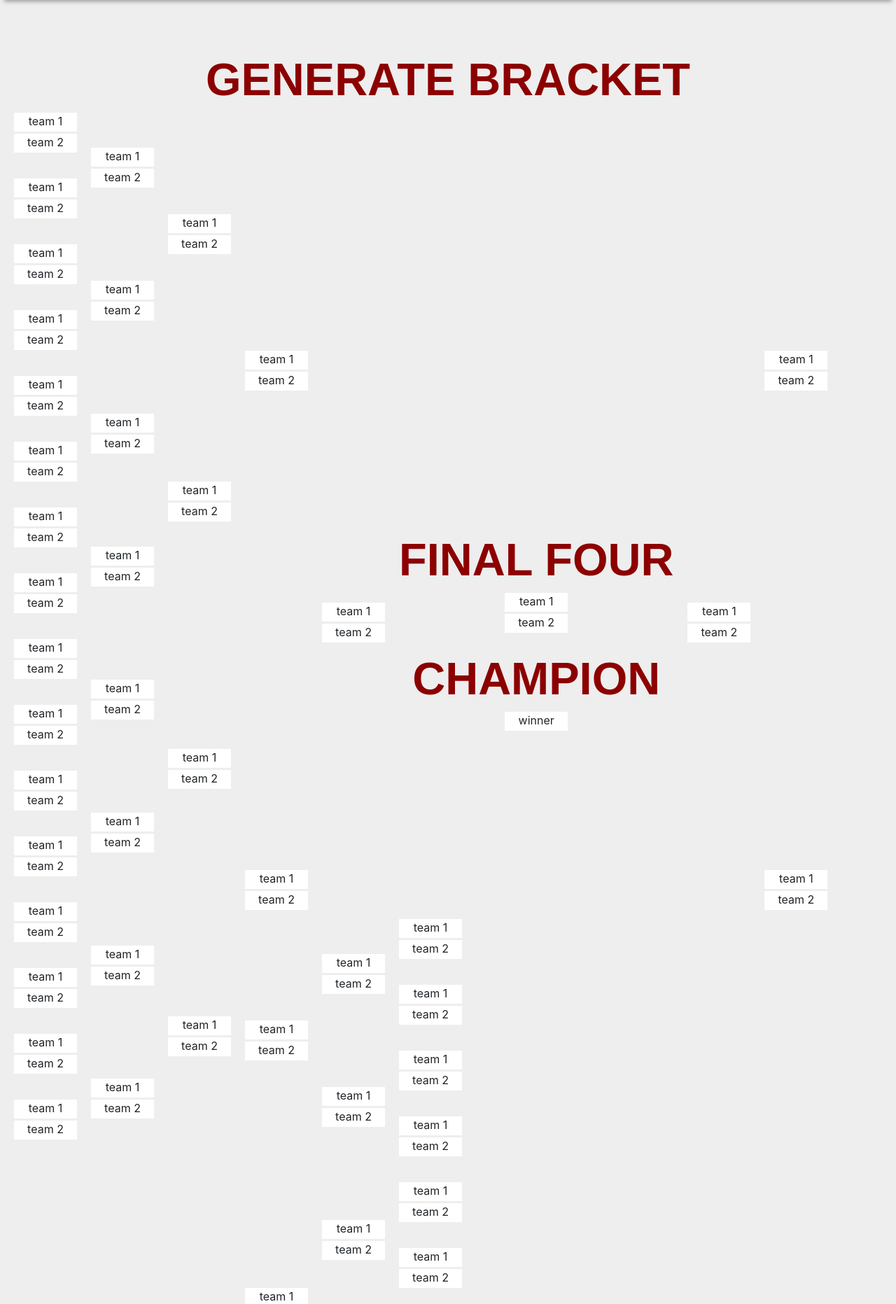
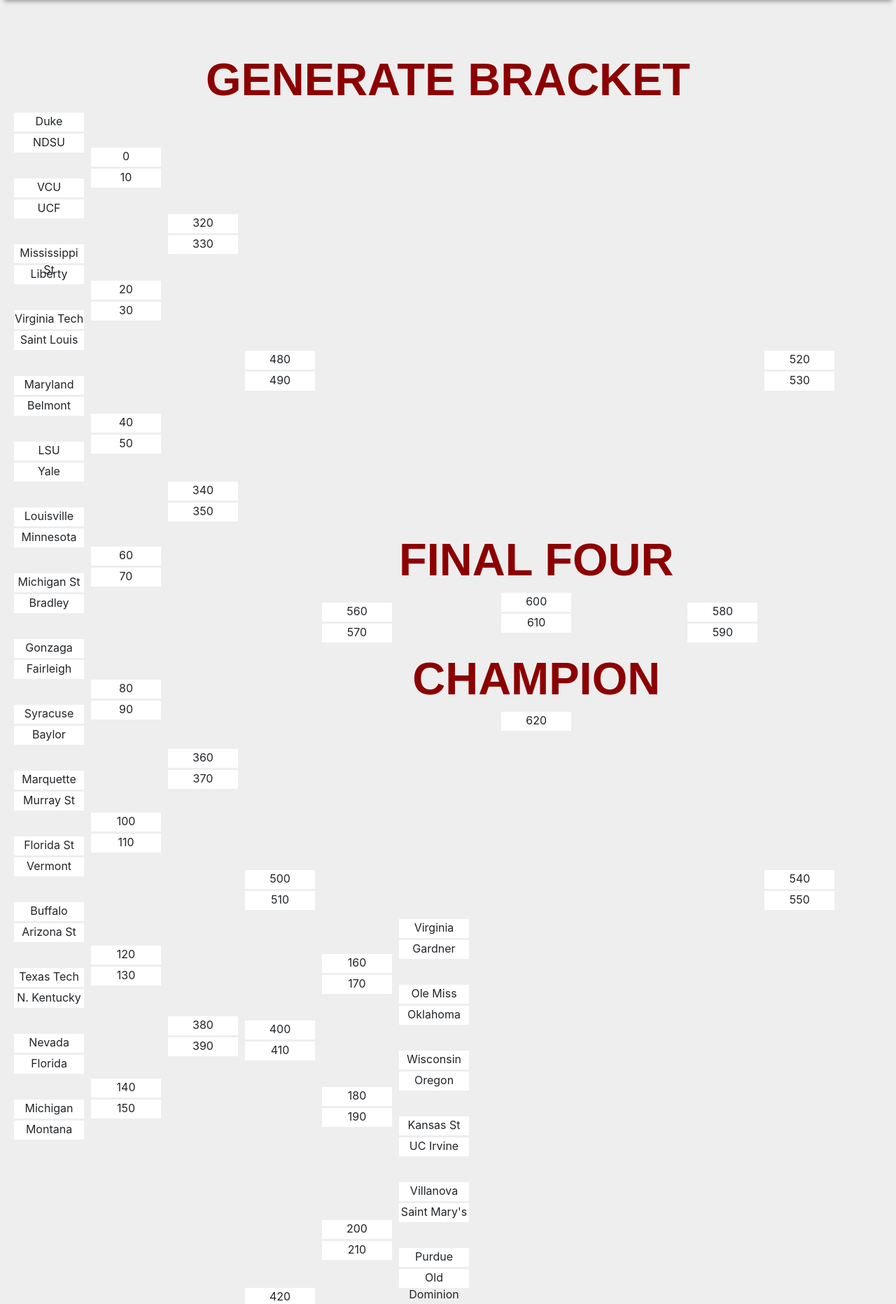
Before and after one commit to rohatd/RedTeamMarchMadness, a Flask app: page /generate-bracket in a window 1280 px wide. Shown: the part 61-1924 px from the top of the page at 70% size. Run offline with Flask 2, Linux system fonts and the light colour scheme; some libraries are stand-ins or nearby versions.

Commit message:
dynamic input for bracket

```diff
--- a/static/style.css
+++ b/static/style.css
@@ -19,7 +19,7 @@
 #team {
   display: block;
   background-color: white;
-  width: 90px;
+  width: 100px;
   height: 30px;
   text-align: center;
   margin: auto;
--- a/templates/generateBracket.html
+++ b/templates/generateBracket.html
@@ -4,162 +4,163 @@
   <h2 class="text-center">GENERATE BRACKET</h2>
 
   <div id="rd1">
+    <!-- EAST -->
     <div id="matchup">
-      <div id ="team"> team 1</div>
-      <div id="team"> team 2</div>
+      <div id ="team">Duke</div>
+      <div id="team">NDSU</div>
     </div>
     <br>
     <div id="matchup">
-      <div id ="team"> team 1</div>
-      <div id="team"> team 2</div>
+      <div id ="team">VCU</div>
+      <div id="team">UCF</div>
     </div>
     <br>
     <div id="matchup">
-      <div id ="team"> team 1</div>
-      <div id="team"> team 2</div>
+      <div id ="team">Mississippi St</div>
+      <div id="team">Liberty</div>
     </div>
     <br>
     <div id="matchup">
-      <div id ="team"> team 1</div>
-      <div id="team"> team 2</div>
+      <div id ="team">Virginia Tech</div>
+      <div id="team">Saint Louis</div>
     </div>
     <br>
     <div id="matchup">
-      <div id ="team"> team 1</div>
-      <div id="team"> team 2</div>
+      <div id ="team">Maryland</div>
+      <div id="team">Belmont</div>
     </div>
     <br>
     <div id="matchup">
-      <div id ="team"> team 1</div>
-      <div id="team"> team 2</div>
+      <div id ="team">LSU</div>
+      <div id="team">Yale</div>
     </div>
     <br>
     <div id="matchup">
-      <div id ="team"> team 1</div>
-      <div id="team"> team 2</div>
+      <div id ="team">Louisville</div>
+      <div id="team">Minnesota</div>
     </div>
     <br>
     <div id="matchup">
-      <div id ="team"> team 1</div>
-      <div id="team"> team 2</div>
+      <div id ="team">Michigan St</div>
+      <div id="team">Bradley</div>
     </div>
-    <!--bottom-->
+    <!-- WEST -->
     <br>
     <div id="matchup">
-      <div id ="team"> team 1</div>
-      <div id="team"> team 2</div>
+      <div id ="team">Gonzaga</div>
+      <div id="team"> Fairleigh</div>
     </div>
     <br>
     <div id="matchup">
-      <div id ="team"> team 1</div>
-      <div id="team"> team 2</div>
+      <div id ="team">Syracuse</div>
+      <div id="team">Baylor</div>
     </div>
     <br>
     <div id="matchup">
-      <div id ="team"> team 1</div>
-      <div id="team"> team 2</div>
+      <div id ="team">Marquette</div>
+      <div id="team">Murray St</div>
     </div>
     <br>
     <div id="matchup">
-      <div id ="team"> team 1</div>
-      <div id="team"> team 2</div>
+      <div id ="team">Florida St</div>
+      <div id="team">Vermont</div>
     </div>
     <br>
     <div id="matchup">
-      <div id ="team"> team 1</div>
-      <div id="team"> team 2</div>
+      <div id ="team">Buffalo</div>
+      <div id="team">Arizona St</div>
     </div>
     <br>
     <div id="matchup">
-      <div id ="team"> team 1</div>
-      <div id="team"> team 2</div>
+      <div id ="team">Texas Tech</div>
+      <div id="team">N. Kentucky</div>
     </div>
     <br>
     <div id="matchup">
-      <div id ="team"> team 1</div>
-      <div id="team"> team 2</div>
+      <div id ="team">Nevada</div>
+      <div id="team">Florida</div>
     </div>
     <br>
     <div id="matchup">
-      <div id ="team"> team 1</div>
-      <div id="team"> team 2</div>
+      <div id ="team">Michigan</div>
+      <div id="team">Montana</div>
     </div>
   </div>
 
   <div id=rd2>
     <div id="matchup">
-      <div id ="team"> team 1</div>
-      <div id="team"> team 2</div>
+      <div id ="team">{{teams[0]}}</div>
+      <div id="team">{{teams[1]}}</div>
     </div>
     <br><br><br><br><br>
     <div id="matchup">
-      <div id ="team"> team 1</div>
-      <div id="team"> team 2</div>
+      <div id ="team">{{teams[2]}}</div>
+      <div id="team">{{teams[3]}}</div>
     </div>
     <br><br><br><br><br>
     <div id="matchup">
-      <div id ="team"> team 1</div>
-      <div id="team"> team 2</div>
+      <div id ="team">{{teams[4]}}</div>
+      <div id="team">{{teams[5]}}</div>
     </div>
     <br><br><br><br><br>
     <div id="matchup">
-      <div id ="team"> team 1</div>
-      <div id="team"> team 2</div>
+      <div id ="team">{{teams[6]}}</div>
+      <div id="team">{{teams[7]}}</div>
     </div>
     <!--bottom-->
     <br><br><br><br><br>
     <div id="matchup">
-      <div id ="team"> team 1</div>
-      <div id="team"> team 2</div>
+      <div id ="team">{{teams[8]}}</div>
+      <div id="team">{{teams[9]}}</div>
     </div>
     <br><br><br><br><br>
     <div id="matchup">
-      <div id ="team"> team 1</div>
-      <div id="team"> team 2</div>
+      <div id ="team">{{teams[10]}}</div>
+      <div id="team">{{teams[11]}}</div>
     </div>
     <br><br><br><br><br>
     <div id="matchup">
-      <div id ="team"> team 1</div>
-      <div id="team"> team 2</div>
+      <div id ="team">{{teams[12]}}</div>
+      <div id="team">{{teams[13]}}</div>
     </div>
     <br><br><br><br><br>
     <div id="matchup">
-      <div id ="team"> team 1</div>
-      <div id="team"> team 2</div>
+      <div id ="team">{{teams[14]}}</div>
+      <div id="team">{{teams[15]}}</div>
     </div>
   </div>
 
   <div id=rd3>
     <div id="matchup">
-      <div id ="team"> team 1</div>
-      <div id="team"> team 2</div>
+      <div id ="team">{{teams[32]}}</div>
+      <div id="team">{{teams[33]}}</div>
     </div>
     <br><br><br><br><br><br><br>
     <br><br><br><br><br><br>
     <div id="matchup">
-      <div id ="team"> team 1</div>
-      <div id="team"> team 2</div>
+      <div id ="team">{{teams[34]}}</div>
+      <div id="team">{{teams[35]}}</div>
     </div>
 
     <!--bottom-->
     <br><br><br><br><br><br><br>
     <br><br><br><br><br><br>
     <div id="matchup">
-      <div id ="team"> team 1</div>
-      <div id="team"> team 2</div>
+      <div id ="team">{{teams[36]}}</div>
+      <div id="team">{{teams[37]}}</div>
     </div>
     <br><br><br><br><br><br><br>
     <br><br><br><br><br><br>
     <div id="matchup">
-      <div id ="team"> team 1</div>
-      <div id="team"> team 2</div>
+      <div id ="team">{{teams[38]}}</div>
+      <div id="team">{{teams[39]}}</div>
     </div>
   </div>
 
   <div id=rd4>
     <div id="matchup">
-      <div id ="team"> team 1</div>
-      <div id="team"> team 2</div>
+      <div id ="team">{{teams[48]}}</div>
+      <div id="team">{{teams[49]}}</div>
     </div>
     <!--bottom-->
     <br><br><br><br><br><br><br>
@@ -167,40 +168,40 @@
     <br><br><br><br><br><br><br>
     <br><br><br><br><br><br><br>
     <div id="matchup">
-      <div id ="team"> team 1</div>
-      <div id="team"> team 2</div>
+      <div id ="team">{{teams[50]}}</div>
+      <div id="team">{{teams[51]}}</div>
     </div>
   </div>
 
   <div id=finalFour>
     <div id="matchup">
-      <div id ="team"> team 1</div>
-      <div id="team"> team 2</div>
+      <div id ="team">{{teams[56]}}</div>
+      <div id="team">{{teams[57]}}</div>
     </div>
   </div>
 
   <div id=champion>
     <h3> FINAL FOUR</h3>
     <div id=cMatchup>
-      <div id ="team"> team 1</div>
-      <div id="team"> team 2</div>
+      <div id ="team">{{teams[60]}}</div>
+      <div id="team">{{teams[61]}}</div>
     </div>
     <br>
     <h3 class="text-center"> CHAMPION </h3>
-      <div id="team"> winner </div>
+      <div id="team">{{teams[62]}} </div>
   </div>
 
   <div id=finalFour>
     <div id="matchup">
-      <div id ="team"> team 1</div>
-      <div id="team"> team 2</div>
+      <div id ="team">{{teams[58]}}</div>
+      <div id="team">{{teams[59]}}</div>
     </div>
   </div>
 
   <div id=rd4>
     <div id="matchup">
-      <div id ="team"> team 1</div>
-      <div id="team"> team 2</div>
+      <div id ="team">{{teams[52]}}</div>
+      <div id="team">{{teams[53]}}</div>
     </div>
     <!--bottom-->
     <br><br><br><br><br><br><br>
@@ -209,161 +210,163 @@
     <br><br><br><br><br><br><br>
 
     <div id="matchup">
-      <div id ="team"> team 1</div>
-      <div id="team"> team 2</div>
+      <div id ="team">{{teams[54]}}</div>
+      <div id="team">{{teams[55]}}</div>
     </div>
   </div>
 
   <div id=rd3>
     <div id="matchup">
-      <div id ="team"> team 1</div>
-      <div id="team"> team 2</div>
+      <div id ="team">{{teams[40]}}</div>
+      <div id="team">{{teams[41]}}</div>
     </div>
     <br><br><br><br><br><br><br>
     <br><br><br><br><br><br>
     <div id="matchup">
-      <div id ="team"> team 1</div>
-      <div id="team"> team 2</div>
+      <div id ="team">{{teams[42]}}</div>
+      <div id="team">{{teams[43]}}</div>
     </div>
 
     <!--bottom-->
     <br><br><br><br><br><br><br>
     <br><br><br><br><br><br>
     <div id="matchup">
-      <div id ="team"> team 1</div>
-      <div id="team"> team 2</div>
+      <div id ="team">{{teams[44]}}</div>
+      <div id="team">{{teams[45]}}</div>
     </div>
     <br><br><br><br><br><br><br>
     <br><br><br><br><br><br>
     <div id="matchup">
-      <div id ="team"> team 1</div>
-      <div id="team"> team 2</div>
+      <div id ="team">{{teams[46]}}</div>
+      <div id="team">{{teams[47]}}</div>
     </div>
   </div>
 
   <div id=rd2>
     <div id="matchup">
-      <div id ="team"> team 1</div>
-      <div id="team"> team 2</div>
+      <div id ="team">{{teams[16]}}</div>
+      <div id="team">{{teams[17]}}</div>
     </div>
     <br><br><br><br><br>
     <div id="matchup">
-      <div id ="team"> team 1</div>
-      <div id="team"> team 2</div>
+      <div id ="team">{{teams[18]}}</div>
+      <div id="team">{{teams[19]}}</div>
     </div>
     <br><br><br><br><br>
     <div id="matchup">
-      <div id ="team"> team 1</div>
-      <div id="team"> team 2</div>
+      <div id ="team">{{teams[20]}}</div>
+      <div id="team">{{teams[21]}}</div>
     </div>
     <br><br><br><br><br>
     <div id="matchup">
-      <div id ="team"> team 1</div>
-      <div id="team"> team 2</div>
+      <div id ="team">{{teams[22]}}</div>
+      <div id="team">{{teams[23]}}</div>
     </div>
     <!--bottom-->
     <br><br><br><br><br>
     <div id="matchup">
-      <div id ="team"> team 1</div>
-      <div id="team"> team 2</div>
+      <div id ="team">{{teams[24]}}</div>
+      <div id="team">{{teams[25]}}</div>
     </div>
     <br><br><br><br><br>
     <div id="matchup">
-      <div id ="team"> team 1</div>
-      <div id="team"> team 2</div>
+      <div id ="team">{{teams[26]}}</div>
+      <div id="team">{{teams[27]}}</div>
     </div>
     <br><br><br><br><br>
     <div id="matchup">
-      <div id ="team"> team 1</div>
-      <div id="team"> team 2</div>
+      <div id ="team">{{teams[28]}}</div>
+      <div id="team">{{teams[29]}}</div>
     </div>
     <br><br><br><br><br>
     <div id="matchup">
-      <div id ="team"> team 1</div>
-      <div id="team"> team 2</div>
+      <div id ="team">{{teams[30]}}</div>
+      <div id="team">{{teams[31]}}</div>
     </div>
   </div>
 
   <div id="rd1">
+
+  <!-- SOUTH -->
     <div id="matchup">
-      <div id ="team"> team 1</div>
-      <div id="team"> team 2</div>
+      <div id ="team">Virginia</div>
+      <div id="team">Gardner</div>
     </div>
     <br>
     <div id="matchup">
-      <div id ="team"> team 1</div>
-      <div id="team"> team 2</div>
+      <div id ="team">Ole Miss</div>
+      <div id="team">Oklahoma</div>
     </div>
     <br>
     <div id="matchup">
-      <div id ="team"> team 1</div>
-      <div id="team"> team 2</div>
+      <div id ="team">Wisconsin</div>
+      <div id="team">Oregon</div>
     </div>
     <br>
     <div id="matchup">
-      <div id ="team"> team 1</div>
-      <div id="team"> team 2</div>
+      <div id ="team">Kansas St</div>
+      <div id="team">UC Irvine</div>
     </div>
     <br>
     <div id="matchup">
-      <div id ="team"> team 1</div>
-      <div id="team"> team 2</div>
+      <div id ="team">Villanova</div>
+      <div id="team">Saint Mary's</div>
     </div>
     <br>
     <div id="matchup">
-      <div id ="team"> team 1</div>
-      <div id="team"> team 2</div>
+      <div id ="team">Purdue</div>
+      <div id="team">Old Dominion</div>
     </div>
     <br>
     <div id="matchup">
-      <div id ="team"> team 1</div>
-      <div id="team"> team 2</div>
+      <div id ="team">Cincinnati</div>
+      <div id="team">Iowa</div>
     </div>
     <br>
     <div id="matchup">
-      <div id ="team"> team 1</div>
-      <div id="team"> team 2</div>
+      <div id ="team">Tennessee</div>
+      <div id="team">Colgate</div>
     </div>
-    <!--bottom-->
+    <!--MIDWEST -->
     <br>
     <div id="matchup">
-      <div id ="team"> team 1</div>
-      <div id="team"> team 2</div>
+      <div id ="team">N. Carolina</div>
+      <div id="team">Iona</div>
     </div>
     <br>
     <div id="matchup">
-      <div id ="team"> team 1</div>
-      <div id="team"> team 2</div>
+      <div id ="team">Utah St</div>
+      <div id="team">Washington</div>
     </div>
     <br>
     <div id="matchup">
-      <div id ="team"> team 1</div>
-      <div id="team"> team 2</div>
+      <div id ="team">Auburn</div>
+      <div id="team">NM St</div>
     </div>
     <br>
     <div id="matchup">
-      <div id ="team"> team 1</div>
-      <div id="team"> team 2</div>
+      <div id ="team">Kansas</div>
+      <div id="team">Northeastern</div>
     </div>
     <br>
     <div id="matchup">
-      <div id ="team"> team 1</div>
-      <div id="team"> team 2</div>
+      <div id ="team">Iowa St</div>
+      <div id="team">Ohio St</div>
     </div>
     <br>
     <div id="matchup">
-      <div id ="team"> team 1</div>
-      <div id="team"> team 2</div>
+      <div id ="team">Houston</div>
+      <div id="team"> Georgia St</div>
     </div>
     <br>
     <div id="matchup">
-      <div id ="team"> team 1</div>
-      <div id="team"> team 2</div>
+      <div id ="team"> Wofford</div>
+      <div id="team"> Seton Hall</div>
     </div>
     <br>
     <div id="matchup">
-      <div id ="team"> team 1</div>
-      <div id="team"> team 2</div>
+      <div id ="team">Kentucky</div>
+      <div id="team">Abilene</div>
     </div>
   </div>
 {% endblock content %}
```
Also changed, not shown: marchMadness.py (+30 -18 lines).
